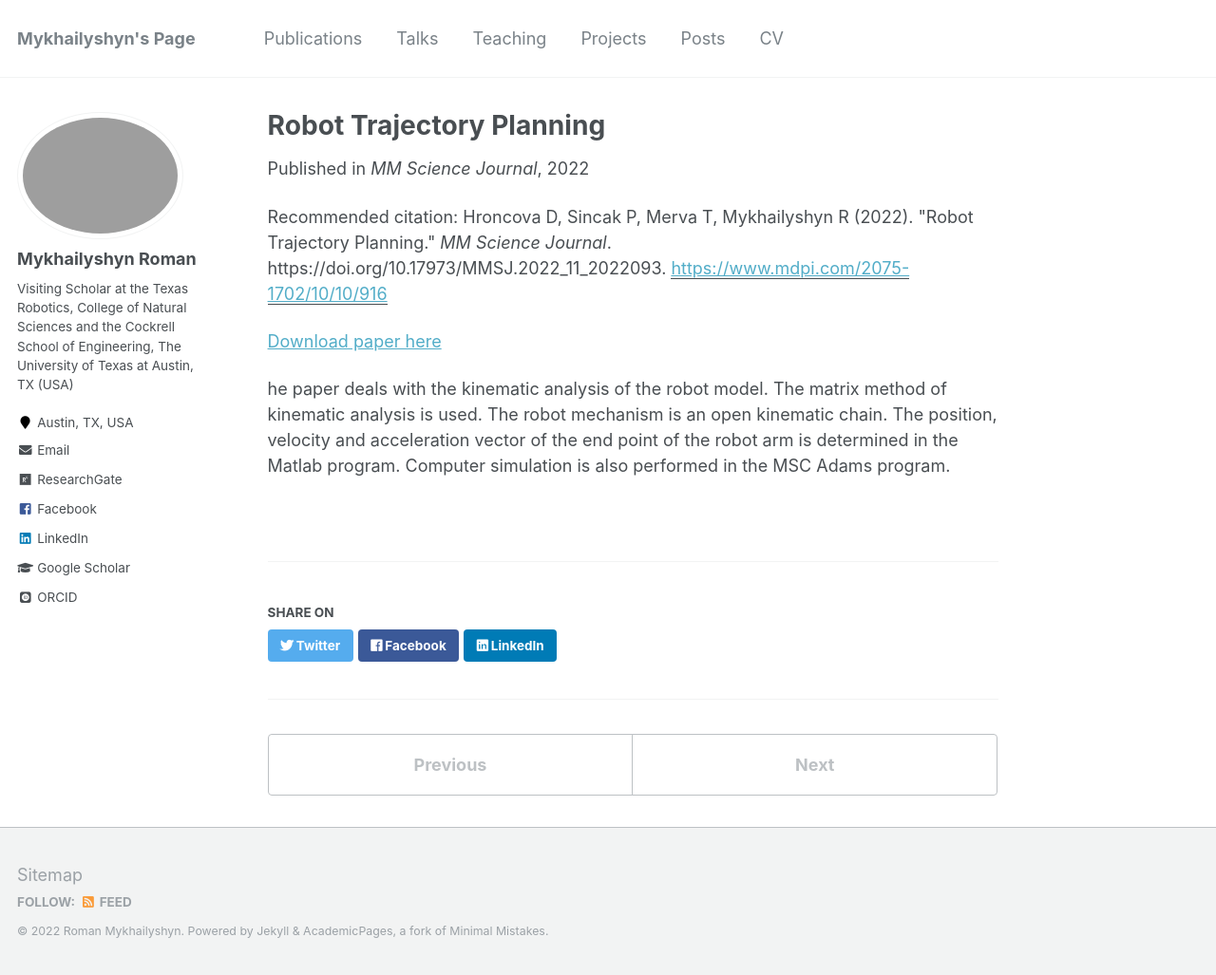
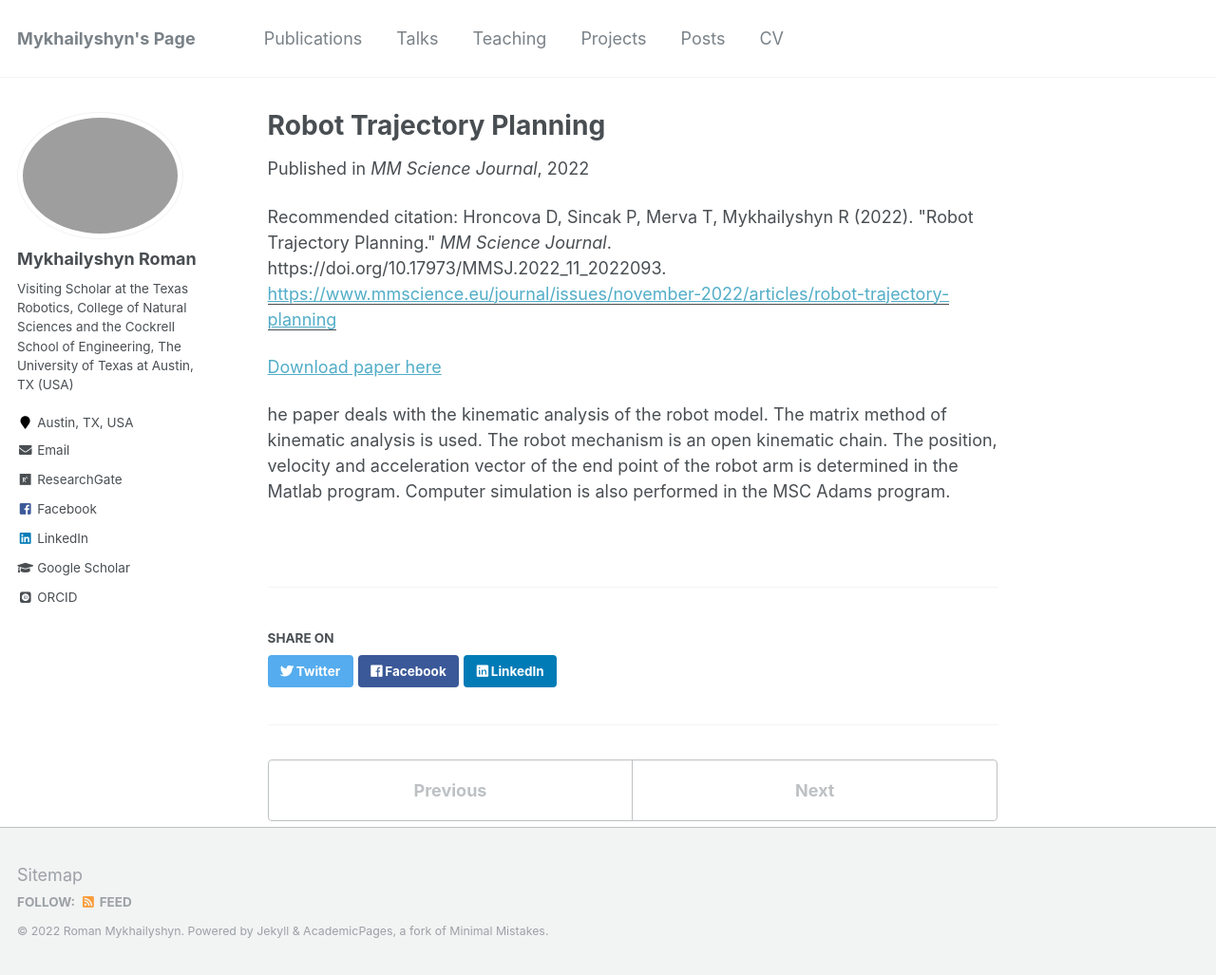
Before and after one commit to RomanMykhailyshyn/RomanMykhailyshyn.github.io, a Jekyll site: the page built from _publications/2022-Robot Trajectory Planning.md, in a window 1280 px wide and 1027 px high. Shown: the whole window at 95% size. Built offline with Jekyll 4.4.1, drawn with Linux system fonts in a browser that asks for light colours; some web fonts are replaced; part of the change alters nothing that is shown.

Commit message:
Update 2022-Robot Trajectory Planning.md

```diff
--- a/_publications/2022-Robot Trajectory Planning.md
+++ b/_publications/2022-Robot Trajectory Planning.md
@@ -5,7 +5,7 @@ permalink: /publication/2022-Robot Trajectory Planning
 excerpt: ''
 date: 2022-11-01
 venue: 'MM Science Journal'
-paperurl: 'https://www.mdpi.com/2075-1702/10/10/916'
+paperurl: 'https://www.mmscience.eu/journal/issues/november-2022/articles/robot-trajectory-planning'
 citation: 'Hroncova D, Sincak P, Merva T, Mykhailyshyn R (2022). &quot;Robot Trajectory Planning.&quot; <i>MM Science Journal</i>. https://doi.org/10.17973/MMSJ.2022_11_2022093.'
 ---
 [Download paper here](https://www.mmscience.eu/journal/issues/november-2022/articles/robot-trajectory-planning)
```
